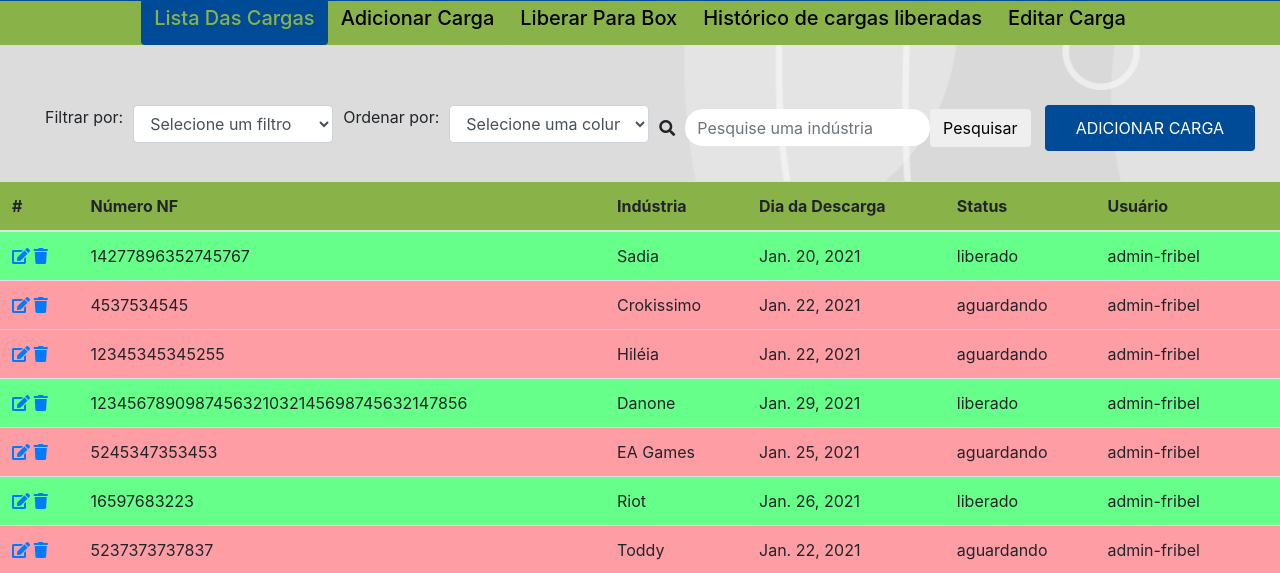
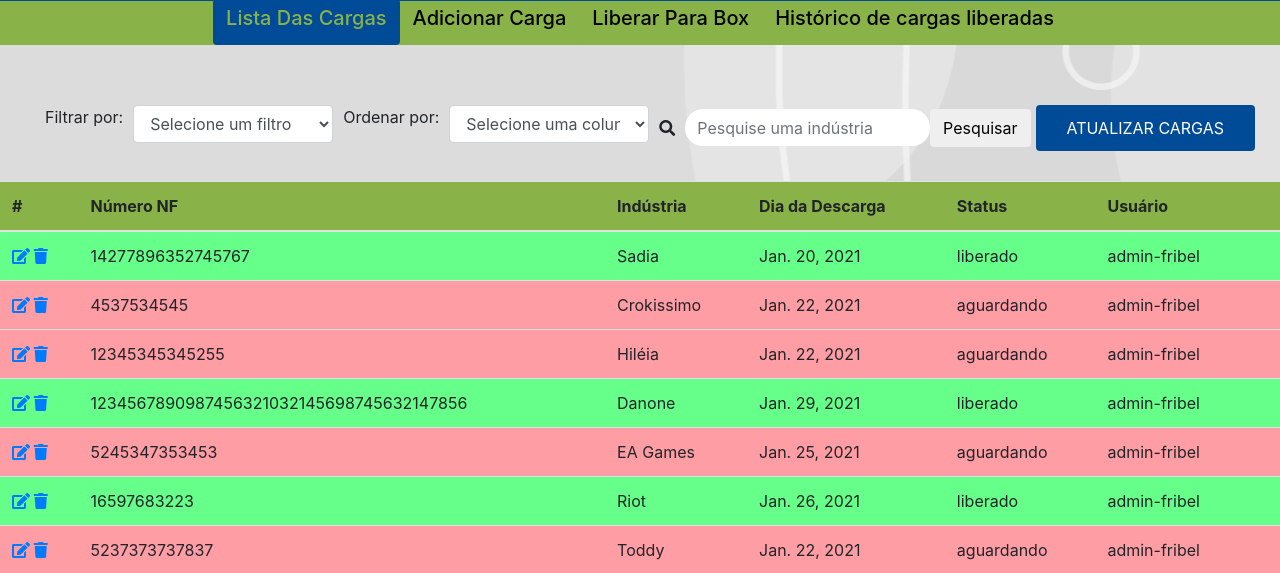
Before and after one commit to fabio21777/labes-fribel_alimentos, a Django app: a page that uses carga_descarga/core/templates/base.html in a window 1280 px wide. Shown: the part 81-654 px from the top of the page. Run offline with Django 3.2, Linux system fonts and the light colour scheme; a user stored in the database is signed in; data comes from the database, SQL or seed files in the repository; data that the repository does not hold is empty; some libraries are stand-ins or nearby versions.

Commit message:
Adicionado botão para atualizar as cargas na lista (atualizar página acompanhamento)

```diff
--- a/carga_descarga/core/static/js/scripts.js
+++ b/carga_descarga/core/static/js/scripts.js
@@ -181,3 +181,7 @@ function adiconar_itens(){
             div_nova.innerHTML(html);
             document.body.insertBefore(divNova, divAtual);
 }
+
+function atualizarCargas(){
+    window.location.reload();
+}
--- a/carga_descarga/core/templates/base.html
+++ b/carga_descarga/core/templates/base.html
@@ -34,10 +34,12 @@
     {% if login != 'login' %}
         <div class="conteiner justify-content-center row basefri" id="navmod">
             <a href="\acompanhamento/{{user.username}}"><button class="btn btnbase" id="bt_list_carga" value="{{acomp}}"><h3 class="base" id="h3_list_carga">Lista Das Cargas</h3></button></a><!--temporario-->
-            <a href="\acompanhamento/adicionarCarga/"><button class="btn btnbase" id="bt_add_carga"><h3 class="base" id="h3_add_carga">Adicionar Carga</h3></button></a>
+            <!--Laço if controla o acesso a função de cadastrar novas cargas-->
+            {% if tipo_user.tipo_user == 'CD' %}
+                <a href="\acompanhamento/adicionarCarga/"><button class="btn btnbase" id="bt_add_carga"><h3 class="base" id="h3_add_carga">Adicionar Carga</h3></button></a>
+            {% endif %}
             <a href="\liberar-para-box"><button class="btn btnbase" id="bt_liberar"><h3 id="h3_liberar" class="base" >Liberar Para Box</h3></button></a>
             <a href="\acompanhamento/historico/"><button class="btn btnbase"><h3 class="base">Histórico de cargas liberadas</h3></button></a>
-            <a href="#"><button class="btn btnbase"><h3 class="base">Editar Carga</h3></button></a>
         </div>
     {% endif %}
     <div class="padding"></div>
--- a/carga_descarga/core/templates/core/acomp.html
+++ b/carga_descarga/core/templates/core/acomp.html
@@ -32,10 +32,7 @@
           <button id="btnSearch" class="btn btnSearch" type="submit">Pesquisar</button>
         </div>
     </form>
-    <!--Laço if controla o acesso a função de cadastrar novas cargas-->
-    {% if tipo_user.tipo_user == 'CD' %}
-      <a class="btnaddcarga" href="adicionarCarga/"><button type="button" class="btn bt1">ADICIONAR CARGA</button></a>
-    {% endif %}
+    <a class="btnaddcarga" href=""><button type="button" id="btn_refresh" onclick="atualizarCargas()" class="btn bt1">ATUALIZAR CARGAS</button></a>
   </div>
   <div id="table">
     <table id="tabela_cargas" class="table table-hover">
--- a/carga_descarga/core/templates/core/adicionar_carga.html
+++ b/carga_descarga/core/templates/core/adicionar_carga.html
@@ -32,7 +32,7 @@
                 <h3 class="prod">Produto:</h3>
                 <input id="Produto" name="Produto"  class="form-control addcarga" type="text" onfocus="this.placeholder = ''" onblur="this.placeholder = 'Produto'" placeholder="Produto" >
                 <H3 class="QTD">QTD:</H3>
-                <input id="QTD" name="QTD" class="form-control addcarga QTD" type="number"  min="0" onfocus="this.placeholder = ''" onblur="this.placeholder = 'QTD'" placeholder="QTD" >
+                <input id="QTD" name="QTD" class="form-control addcarga QTD" type="number" min="0" onfocus="this.placeholder = ''" onblur="this.placeholder = 'QTD'" placeholder="QTD" >
                 <H3 class="uni">UN:</H3>
                 <select class="form-control un"  id="un" name="un">
                     <option>  </option>
```
